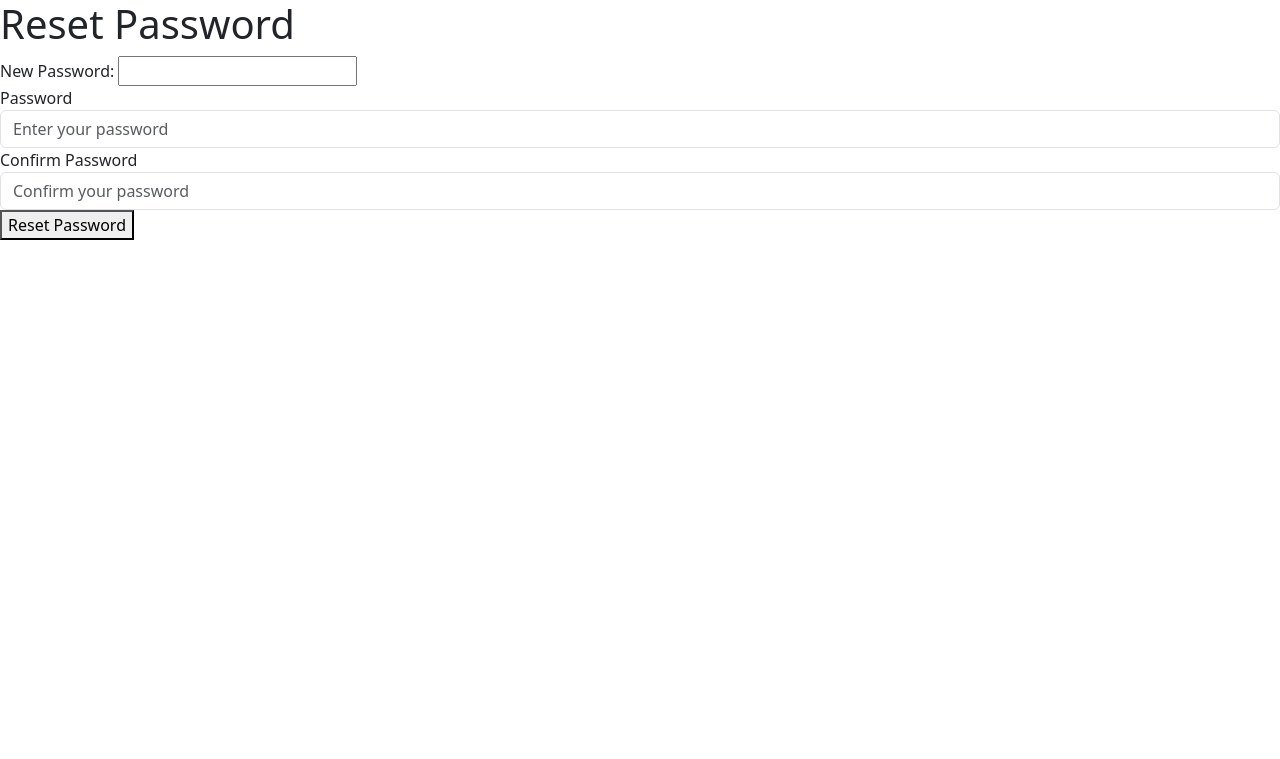
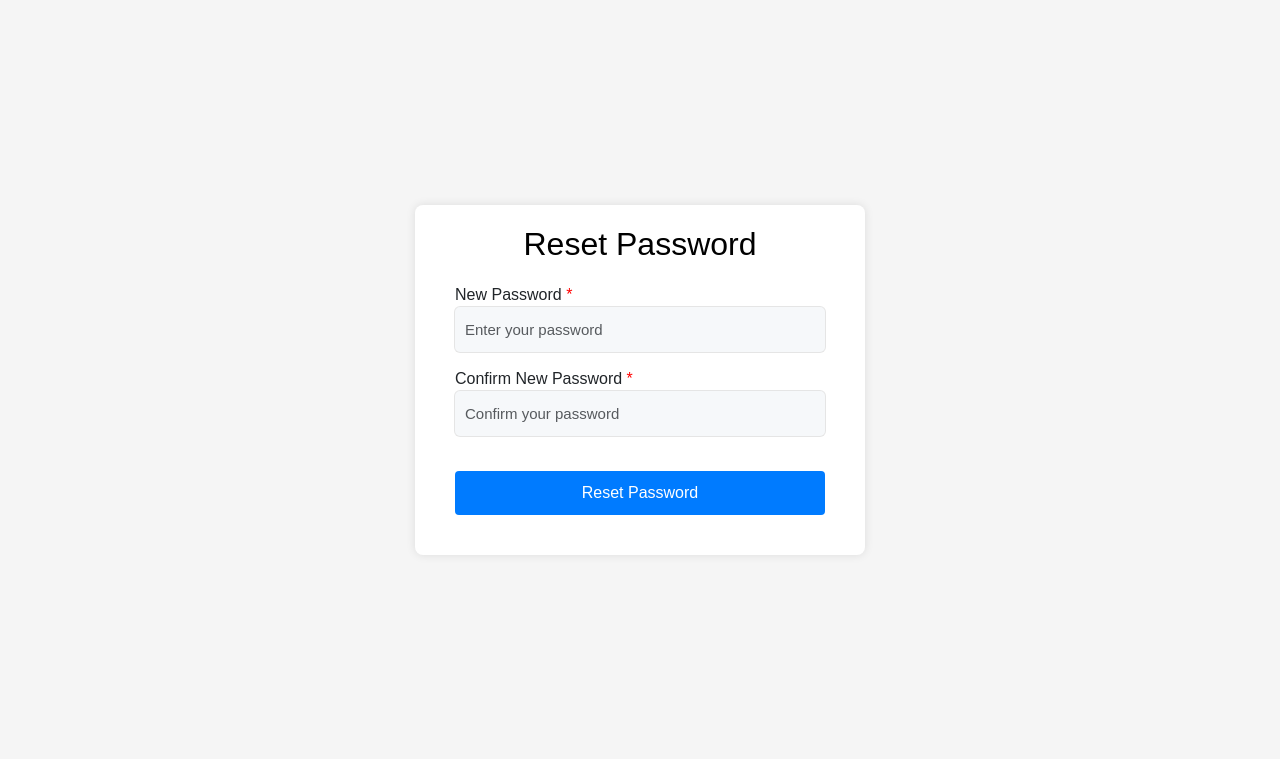
Before and after one commit to cupcake-mastur/EcoWheels, a Flask app: template templates/customer/reset_password.html in a window 1280 px wide. Shown: the top 759 px of the page. Run offline with Flask 3, Linux system fonts and the light colour scheme; the template is opened without the code that fills it: values that come from a table or form of the project are taken from there, others are empty; parts of the project's set-up code (start-up, migrations or seed data) failed here and were passed over; some libraries are stand-ins or nearby versions.

Commit message:
more css changes lol

```diff
--- a/Forms.py
+++ b/Forms.py
@@ -18,9 +18,9 @@ class RequestPasswordResetForm(Form):
 
 
 class ResetPasswordForm(Form):
-    password = PasswordField('Password', [validators.DataRequired(), validators.length(min=8, max=30),
+    password = PasswordField('New Password', [validators.DataRequired(), validators.length(min=8, max=30),
                                           validators.Regexp(regex=re.compile(r'^(?=.*[!@#$%^&*(),.?":{}|<>])'))])
-    confirm_password = PasswordField('Confirm Password', [validators.DataRequired(), validators.length(min=8, max=30),
+    confirm_password = PasswordField('Confirm New Password', [validators.DataRequired(), validators.length(min=8, max=30),
                                           validators.Regexp(regex=re.compile(r'^(?=.*[!@#$%^&*(),.?":{}|<>])'))])
 
 
--- a/templates/customer/reset_password.html
+++ b/templates/customer/reset_password.html
@@ -3,13 +3,85 @@
 
 {% block content %}
 {% from "_formHelper.html" import render_field %}
-<body>
-  <h1>Reset Password</h1>
+<style>
+    body {
+      font-family: Arial, sans-serif;
+      background-color: #f5f5f5;
+      margin: 0;
+      padding: 0;
+      display: flex;
+      justify-content: center;
+      align-items: center;
+      height: 95vh;
+    }
+
+    h2 {
+      color: black;
+      text-align: center;
+      margin-bottom: 20px;
+    }
+
+    .container {
+      background-color: #fff;
+      padding: 20px;
+      border-radius: 8px;
+      box-shadow: 0 0 10px rgba(0, 0, 0, 0.1);
+      max-width: 450px;
+      width: 100%;
+    }
+
+    form {
+      display: flex;
+      flex-direction: column;
+    }
+
+    .input_box {
+      margin-bottom: 15px;
+      padding: 0 20px;
+    }
+
+    .input_box label::after {
+      content: " *";
+      color: red;
+    }
+
+    .input_box input {
+      width: 100%;
+      height: 45px;
+      border: none;
+      outline: none;
+      border-radius: 5px;
+      font-size: 15px;
+      box-shadow: 0px 0px 0px 1px rgba(0, 0, 0, 0.1);
+      background-color: #f6f8fa;
+      font-family: 'Poppins', sans-serif;
+      transition: all 120ms ease-out 0s;
+      padding: 0 10px;
+    }
+
+    button {
+      background-color: #007bff;
+      color: #fff;
+      border: none;
+      border-radius: 4px;
+      padding: 10px 15px;
+      margin: 20px;
+      font-size: 16px;
+      cursor: pointer;
+      transition: background-color 0.3s ease;
+    }
+
+    button:hover {
+      background-color: #0056b3;
+    }
+
+    button:active {
+      background-color: #004085;
+    }
+</style>
+<div class="container">
+  <h2>Reset Password</h2>
   <form method="POST" action="{{ url_for('reset_password', token=token) }}">
-    <div>
-      <label for="new_password">New Password:</label>
-      <input type="password" id="new_password" name="new_password" required>
-    </div>
     <div class="input_box">
         {{ render_field(form.password, class="form-control", id="pass", placeholder="Enter your password") }}
     </div>
@@ -18,5 +90,5 @@
     </div>
     <button type="submit">Reset Password</button>
   </form>
-
+</div>
 {% endblock %}
```
